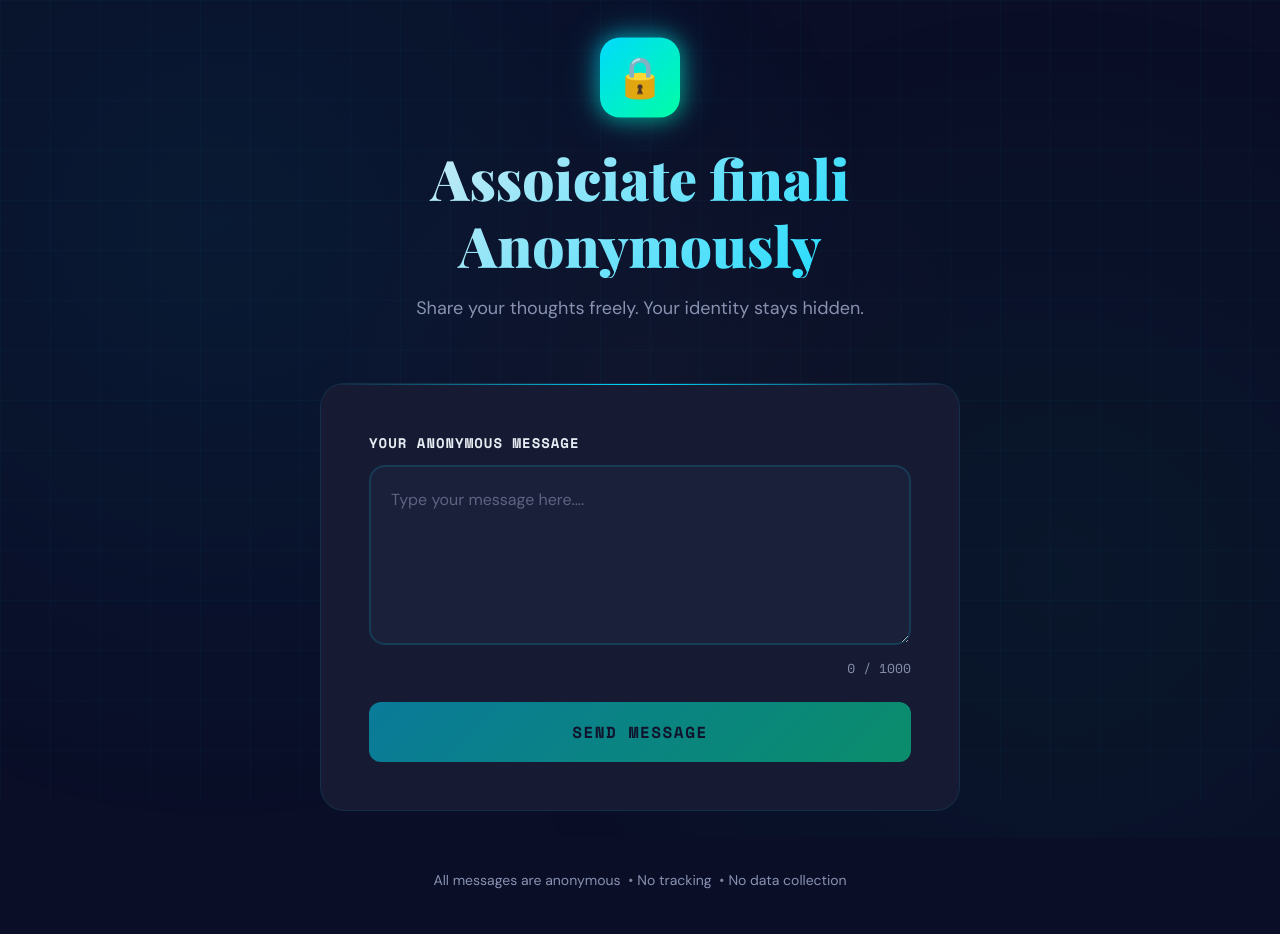
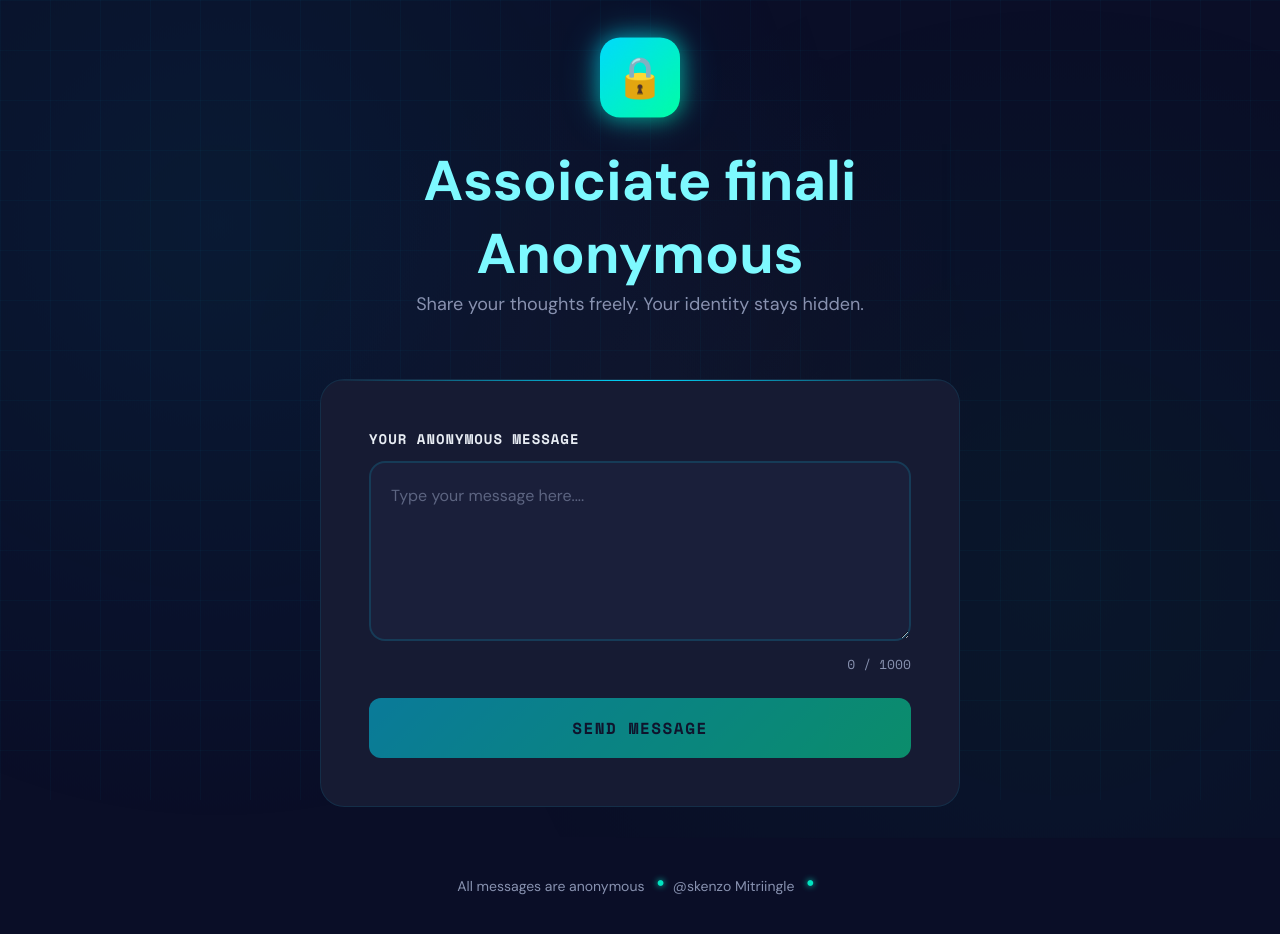
Before and after one commit to skenzo-mitriingle/annonymous, a plain HTML site: page index.html in a window 1280 px wide. Drawn offline with nearby package versions, Linux system fonts and the light colour scheme.

Commit message:
adding associate finali animation

```diff
--- a/css/styles.css
+++ b/css/styles.css
@@ -306,7 +306,16 @@ textarea:focus {
     display: inline-block;
     margin: 0 4px;
     animation: pulse 2s ease infinite;
+    font-size: 22px;
+
 }
+.footer-icon {
+  margin: 0 8px;
+  font-size: 24px;
+  color: #00ffd5;
+  text-shadow: 0 0 6px #00ffd5;
+}
+
 
 @keyframes pulse {
     0%, 100% { opacity: 1; }
@@ -354,6 +363,7 @@ textarea:focus {
     border: 1px solid rgba(0, 217, 255, 0.1);
     border-radius: 16px;
     padding: 100px;
+    margin-top: 600px;
     margin-bottom: 600px;
     position: relative;
     animation: slideIn 0.5s ease backwards;
@@ -426,3 +436,35 @@ textarea:focus {
         max-width: 100%;
     }
 }
+
+
+.neon-title {
+  font-size: 56px;
+  font-weight: 900;
+  color: #7df9ff;
+  position: relative;
+  overflow: hidden;
+}
+
+/* moving neon sweep */
+.neon-title::after {
+  content: '';
+  position: absolute;
+  top: 0;
+  left: -150%;
+  width: 150%;
+  height: 100%;
+  background: linear-gradient(
+    90deg,
+    transparent,
+    rgba(55, 102, 102, 0.8),
+    transparent
+  );
+  filter: blur(8px);
+  animation: neonSweep 3s linear infinite;
+}
+
+@keyframes neonSweep {
+  0% { left: -150%; }
+  100% { left: 150%; }
+}
--- a/index.html
+++ b/index.html
@@ -215,7 +215,9 @@ function App() {
     <div className="container">
       <div className="hero">
         <div className="logo">🔒</div>
-        <h1>Assoiciate finali Anonymously</h1>
+        <div>
+          <div className="neon-title">Assoiciate finali Anonymous</div>
+        </div>
         <p className="subtitle">
           Share your thoughts freely. Your identity stays hidden.
         </p>
@@ -257,8 +259,8 @@ function App() {
       <div className="footer">
         <p>
           All messages are anonymous <span className="footer-icon">•</span>
-          No tracking <span className="footer-icon">•</span>
-          No data collection
+           @skenzo Mitriingle <span className="footer-icon">•</span>
+
         </p>
       </div>
     </div>
```
